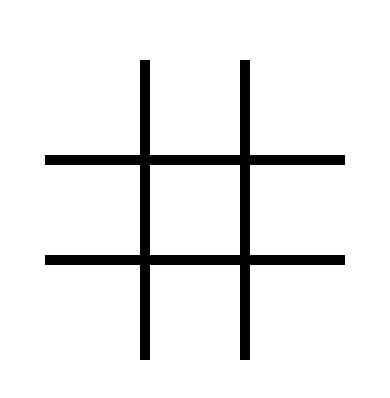
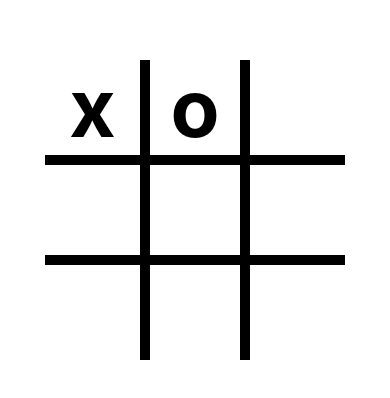
Before and after one commit to omdxp/rn-tic-tac-toe-, a React Native app: screen / in a window 390 px wide. Shown: the part 212-610 px from the top of the page. Built offline with nearby package versions, Linux system fonts and the light colour scheme.

Commit message:
adding type of tile prop

```diff
--- a/src/components/board/index.tsx
+++ b/src/components/board/index.tsx
@@ -15,11 +15,13 @@ export const Board: FC<BoardProps> = ({}: BoardProps) => {
             borderLeftWidth: 0,
             borderTopWidth: 0,
           }}
+          type="x"
         />
         <Tile
           style={{
             borderTopWidth: 0,
           }}
+          type="o"
         />
         <Tile
           style={{
--- a/src/components/tile/index.tsx
+++ b/src/components/tile/index.tsx
@@ -5,8 +5,14 @@ import { TileStyles } from "./styles";
 
 interface TileProps {
   style?: ViewStyle;
+
+  type?: "x" | "o";
 }
 
-export const Tile: FC<TileProps> = ({ style }) => {
-  return <View style={[TileStyles.container, style]}></View>;
+export const Tile: FC<TileProps> = ({ style, type }) => {
+  return (
+    <View style={[TileStyles.container, style]}>
+      {type && <Text style={TileStyles.text}>{type}</Text>}
+    </View>
+  );
 };
--- a/src/components/tile/styles.ts
+++ b/src/components/tile/styles.ts
@@ -5,5 +5,11 @@ export const TileStyles = StyleSheet.create({
     borderWidth: 5,
     width: 100,
     height: 100,
+    justifyContent: "center",
+    alignItems: "center",
+  },
+  text: {
+    fontSize: 80,
+    fontWeight: "bold",
   },
 });
```
